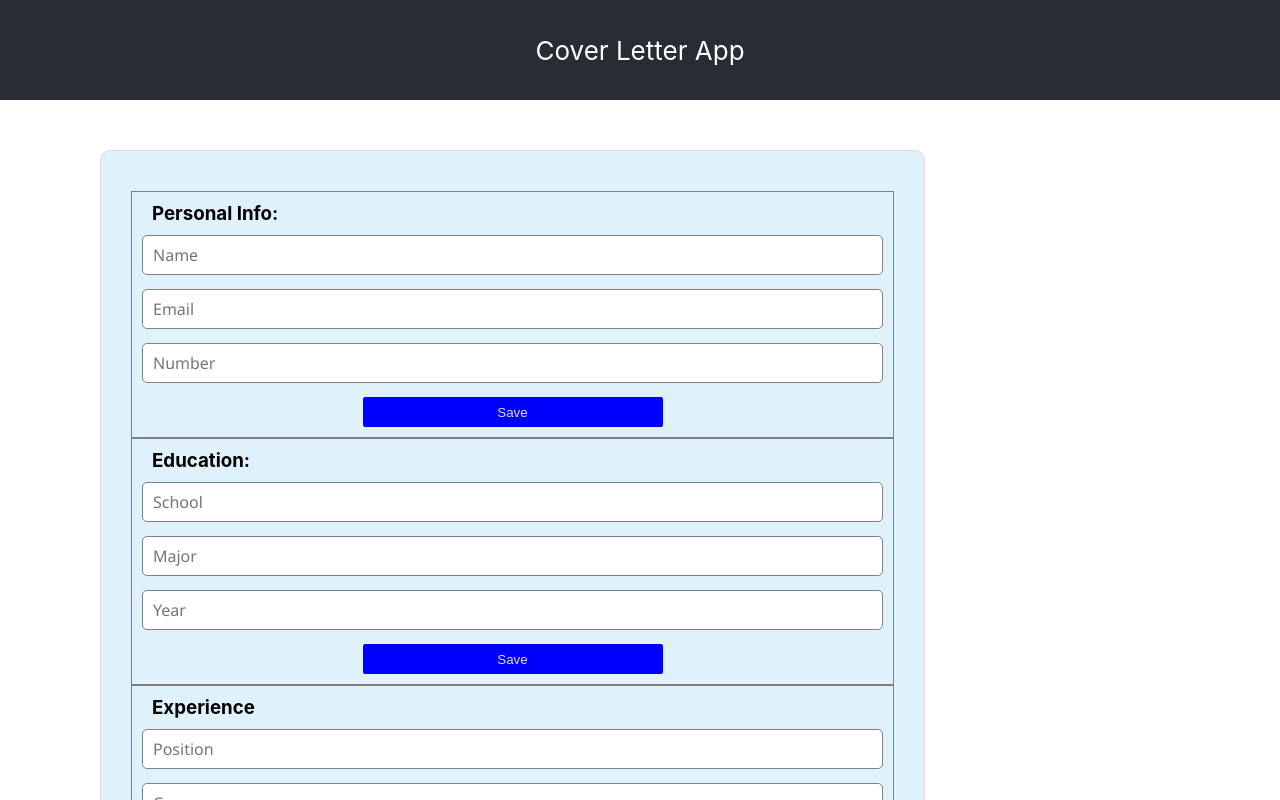
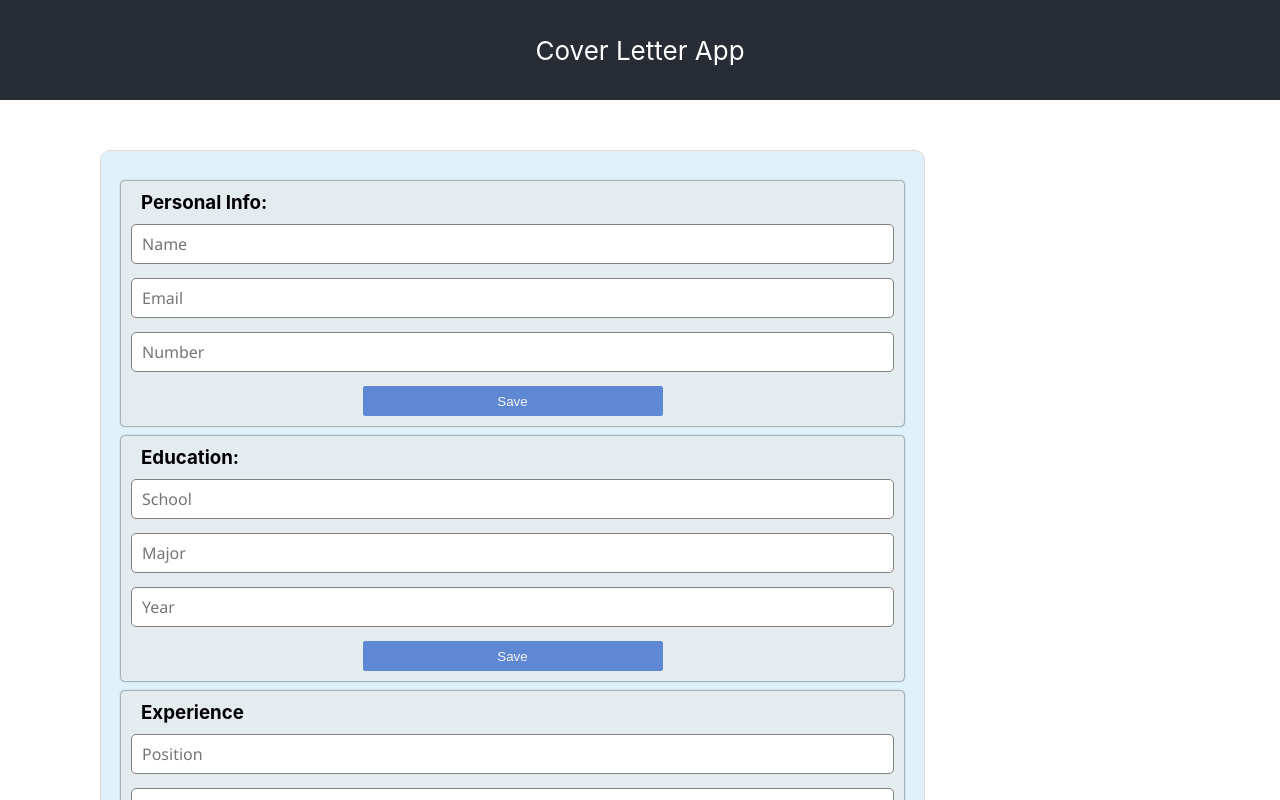
Before and after one commit to jaredmez/cv-app, a React (Create React App) app: page / in a window 1280 px wide. Shown: the top 800 px of the page. Built offline with nearby package versions, Linux system fonts and the light colour scheme.

Commit message:
Added state and condtional rendering to Personal Info Component

```diff
--- a/src/components/formComponents/PersonalInfoForm.js
+++ b/src/components/formComponents/PersonalInfoForm.js
@@ -1,26 +1,70 @@
 import React from 'react'
 
-function PersonalInfoForm() {
+class PersonalInfoForm extends React.Component {
+    constructor() {
+        super();
+        this.state = {
+            name: "",
+            email: "",
+            number: "",
+            isEdit: true
+        };
+    }
+
+    handleChange = (e) => {
+        this.setState({[e.target.name]: e.target.value})
+    }
+
+    handleSubmit = (e) => {
+        e.preventDefault();
+        this.setState({isEdit: !this.state.isEdit})
+    }
+
+    render() {
+        if (this.state.isEdit) {
+            console.log('yolo');
             return (
-        <form id="personal-form">
+                <form id="personal-form" onSubmit={this.handleSubmit}>
                     <input
                         type="text"
                         name="name"
                         placeholder="Name"
+                        value={this.state.name}
+                        onChange={this.handleChange}
                     /><br/>
                     <input
                         type="text"
                         name="email"
                         placeholder="Email"
+                        value={this.state.email}
+                        onChange={this.handleChange}
                     /><br/>
                     <input
                         type="text"
                         name="number"
                         placeholder="Number"
+                        value={this.state.number}
+                        onChange={this.handleChange}
                     /><br/>
                     <button>Save</button>
                 </form>
             )
+        } else {
+            return (
+                <div id="personal-input">
+                    <p><span>Name:</span>  {this.state.name}</p>
+                    <p><span>Email:</span>  {this.state.email}</p>
+                    <p><span>Number:</span>  {this.state.number}</p>
+                    <button className="edit-btn" onClick={this.handleSubmit}>edit</button>
+                </div>
+            )
+        }
+
+
+
+
+    }
+
 }
 
 export default PersonalInfoForm
--- a/src/styles/App.css
+++ b/src/styles/App.css
@@ -18,7 +18,7 @@
   border: 1px solid rgb(230, 214, 214);
   border-radius: 10px;
   margin: 50px 100px;
-  padding: 40px 30px;
+  padding: 30px 20px;
   background-color: rgba(191, 230, 248, .5);
   max-width: 825px;
 }
@@ -28,8 +28,11 @@
 .personal-info-ctn,
 .edu-ctn,
 .experience-ctn {
-  border: 1px solid grey;
   padding: 10px;
+  background: rgba(240, 223, 212, 0.3);
+  margin-bottom: 10px;
+  border-radius: 4px;
+  box-shadow: 0px 0px 2px;
 }
 
 .personal-info-ctn h3,
@@ -65,17 +68,47 @@ button {
   font-size: 16px;
 }
 
-#personal-form button,
-#edu-form button,
-#experience-form button {
+button {
   display: inline-block;
   margin: 0 75px;
   width: 300px;
-  background: blue;
-  color:rgb(230, 214, 214);
-  border: 1px solid blue;
+  background: rgb(94, 136, 212);
+  color:whitesmoke;
+  border: 1px solid rgb(94, 136, 212);
   border-radius: 2px;
   height: 30px;
   align-self: center;
   justify-self: center;
+  transition: .2s;
 }
+
+button:hover {
+  background: rgb(120, 157, 226);
+  cursor: pointer;
+  transform: scale(1.01, 1.01);
+}
+
+button:active {
+  background: rgb(94, 136, 212);
+  font-weight: bold;
+
+}
+
+/* -------styling for paragraphs (after input is save by user)----- */
+#personal-input {
+  display: flex;
+  flex-wrap: wrap;
+  justify-content:left;
+  align-items: center;
+}
+#personal-input p{
+  width: 100%;
+  margin-bottom: 10px;
+  background:rgb(200, 204, 212);
+  padding: 3px 5px;
+}
+
+span {
+  font-size: 14px;
+  font-weight:300;
+}
```
Lines whose indentation alone changed are shown as unchanged.
